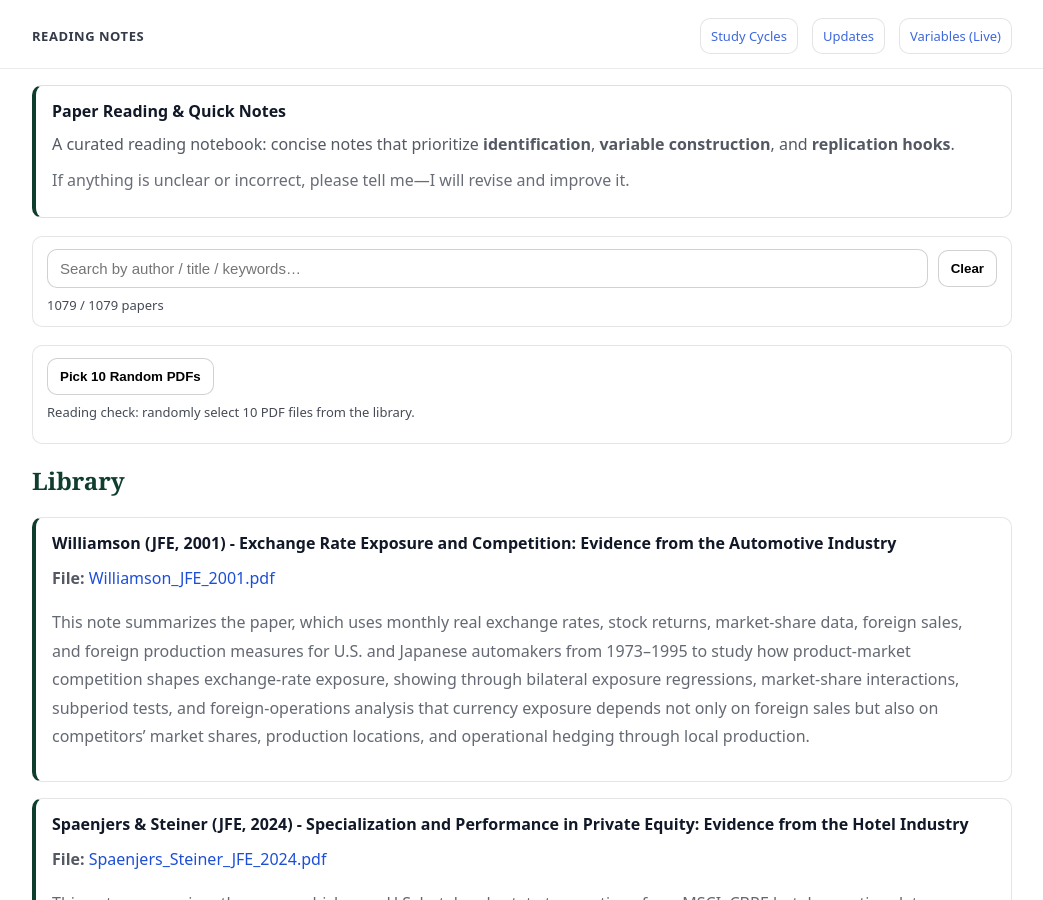
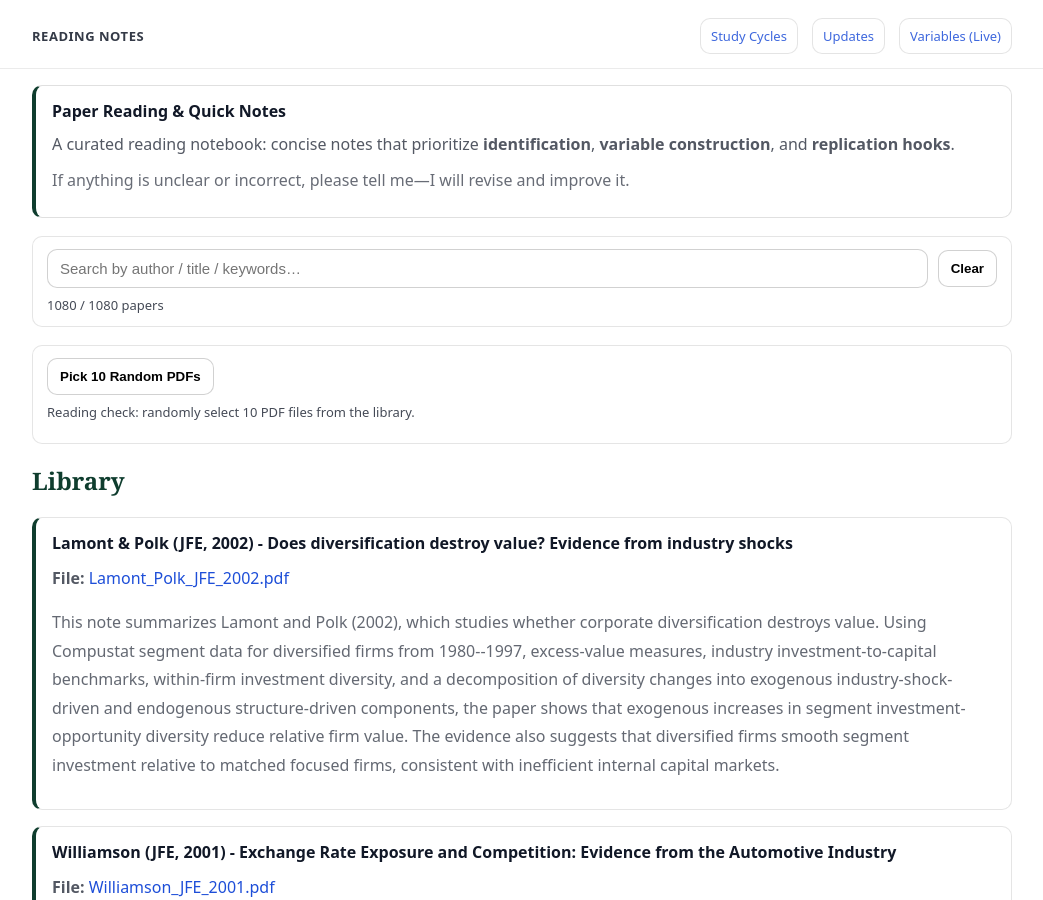
Before and after one commit to yaxinzn/study-archive, a Jekyll site: the page built from reading/index.md, in a window 1280 px wide and 900 px high. Shown: the whole window, without its empty margins (118-1161 px from the left). Built offline with Jekyll 4.4.1, drawn with Linux system fonts in a browser that asks for light colours.

Commit message:
Reading: add/update Lamont_Polk_JFE_2002.pdf

```diff
--- a/_data/reading.yml
+++ b/_data/reading.yml
@@ -1,3 +1,7 @@
+- title: "Lamont & Polk (JFE, 2002) - Does diversification destroy value? Evidence from industry shocks"
+  file: "Lamont_Polk_JFE_2002.pdf"
+  desc: "This note summarizes Lamont and Polk (2002), which studies whether corporate diversification destroys value. Using Compustat segment data for diversified firms from 1980--1997, excess-value measures, industry investment-to-capital benchmarks, within-firm investment diversity, and a decomposition of diversity changes into exogenous industry-shock-driven and endogenous structure-driven components, the paper shows that exogenous increases in segment investment-opportunity diversity reduce relative firm value. The evidence also suggests that diversified firms smooth segment investment relative to matched focused firms, consistent with inefficient internal capital markets."
+
 - title: "Williamson (JFE, 2001) - Exchange Rate Exposure and Competition: Evidence from the Automotive Industry"
   file: "Williamson_JFE_2001.pdf"
   desc: "This note summarizes the paper, which uses monthly real exchange rates, stock returns, market-share data, foreign sales, and foreign production measures for U.S. and Japanese automakers from 1973–1995 to study how product-market competition shapes exchange-rate exposure, showing through bilateral exposure regressions, market-share interactions, subperiod tests, and foreign-operations analysis that currency exposure depends not only on foreign sales but also on competitors’ market shares, production locations, and operational hedging through local production."
```
Also changed, not shown: 1 other file.
